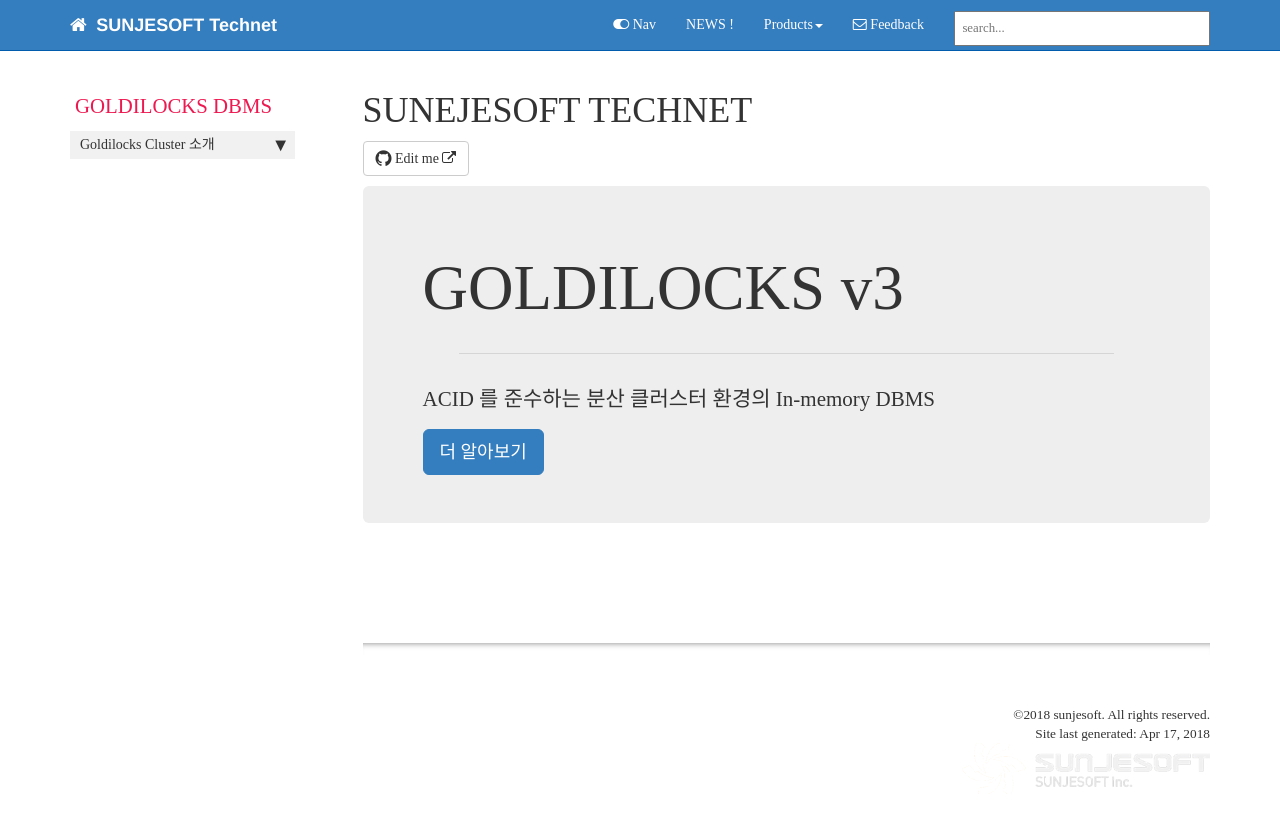
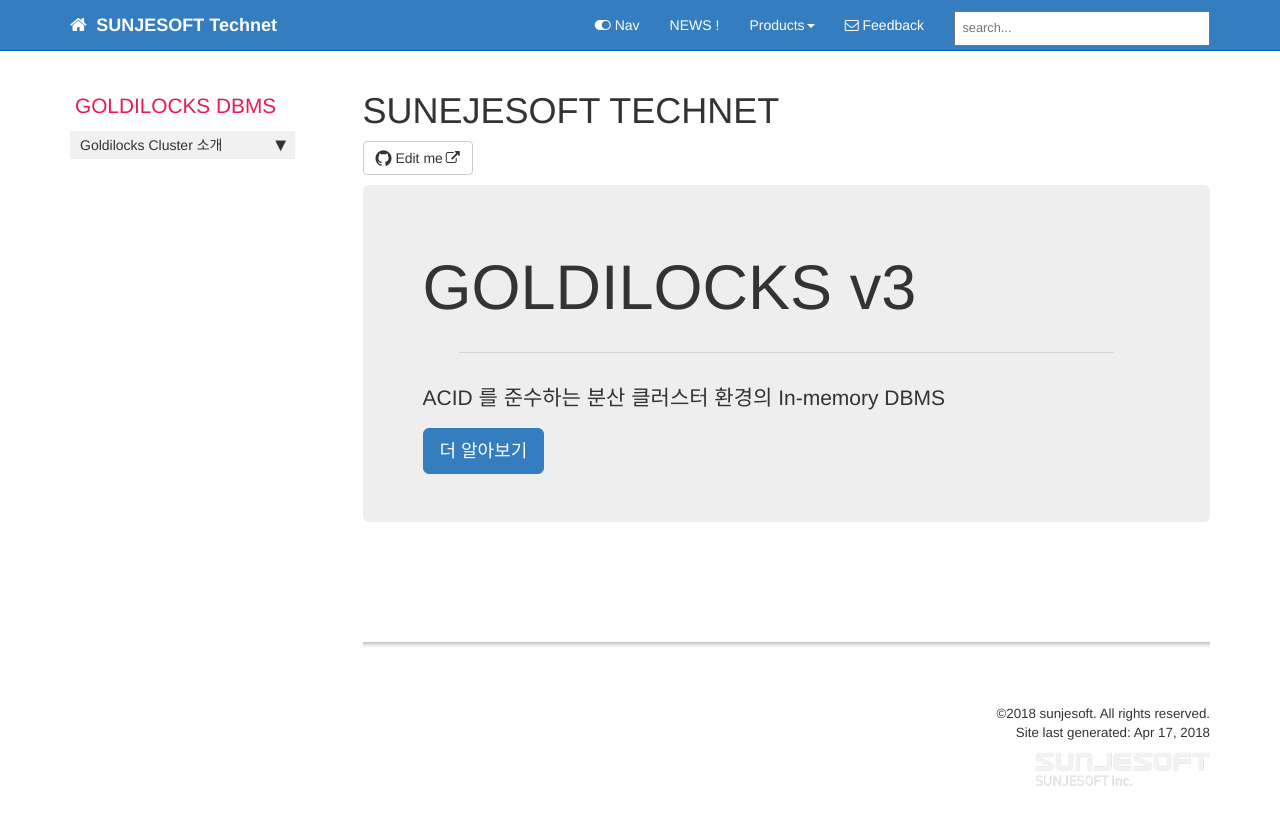
Before and after one commit to Sibeet/sunjesoft.github.io, a Jekyll site: the page built from index.md, in a window 1280 px wide. Shown: the top 833 px of the page. Built offline with Jekyll 4.4.1, drawn with Linux system fonts in a browser that asks for light colours; nearby versions of some CDN libraries; some web fonts are replaced; comment, search, counter and statistics services are not loaded.

Commit message:
Update customstyles.css

```diff
--- a/css/customstyles.css
+++ b/css/customstyles.css
@@ -1,9 +1,6 @@
-@import url(//spoqa.github.io/spoqa-han-sans/css/SpoqaHanSans-kr.css);
-@import url(//spoqa.github.io/spoqa-han-sans/css/SpoqaHanSans-jp.css);
 
 body {
     font-size:16px;
-    font-family: 'Spoqa Han Sans', 'Spoqa Han Sans JP', 'Sans-serif';
 }
 
 .bs-callout {
```
